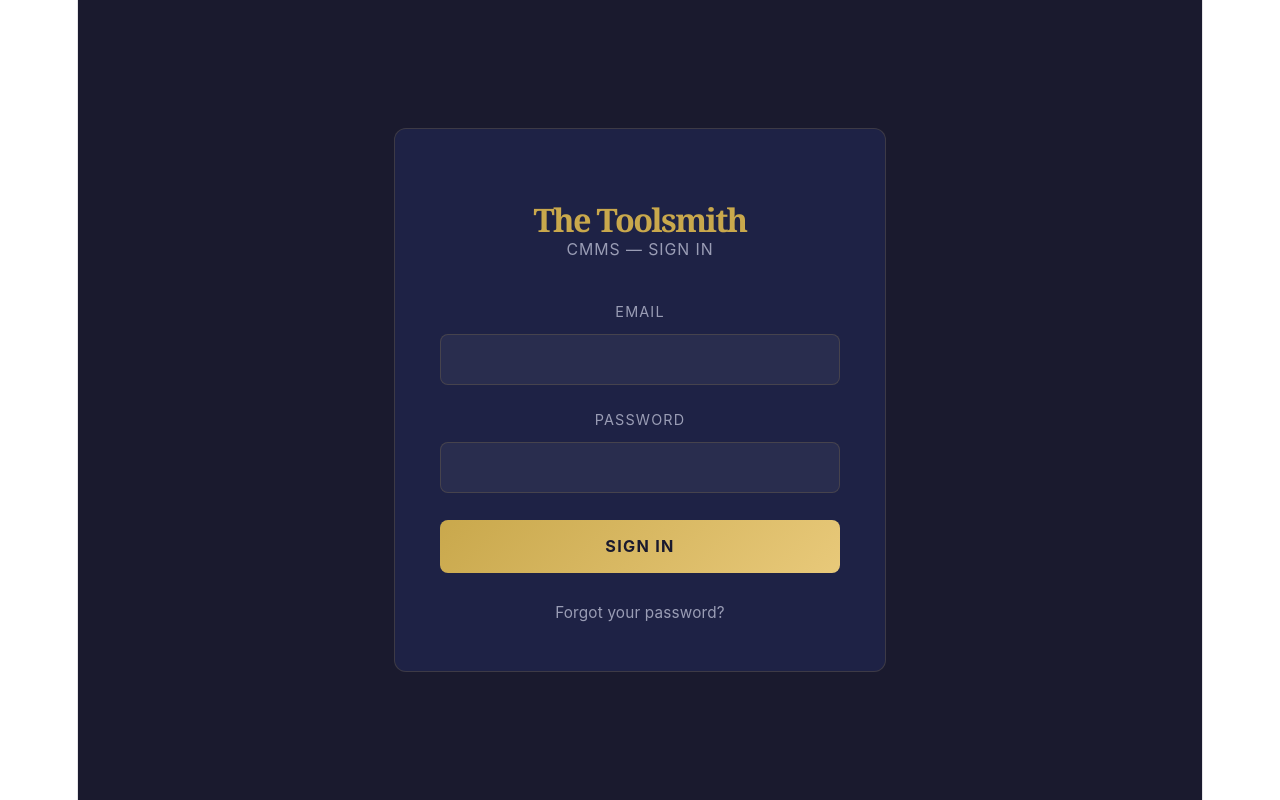
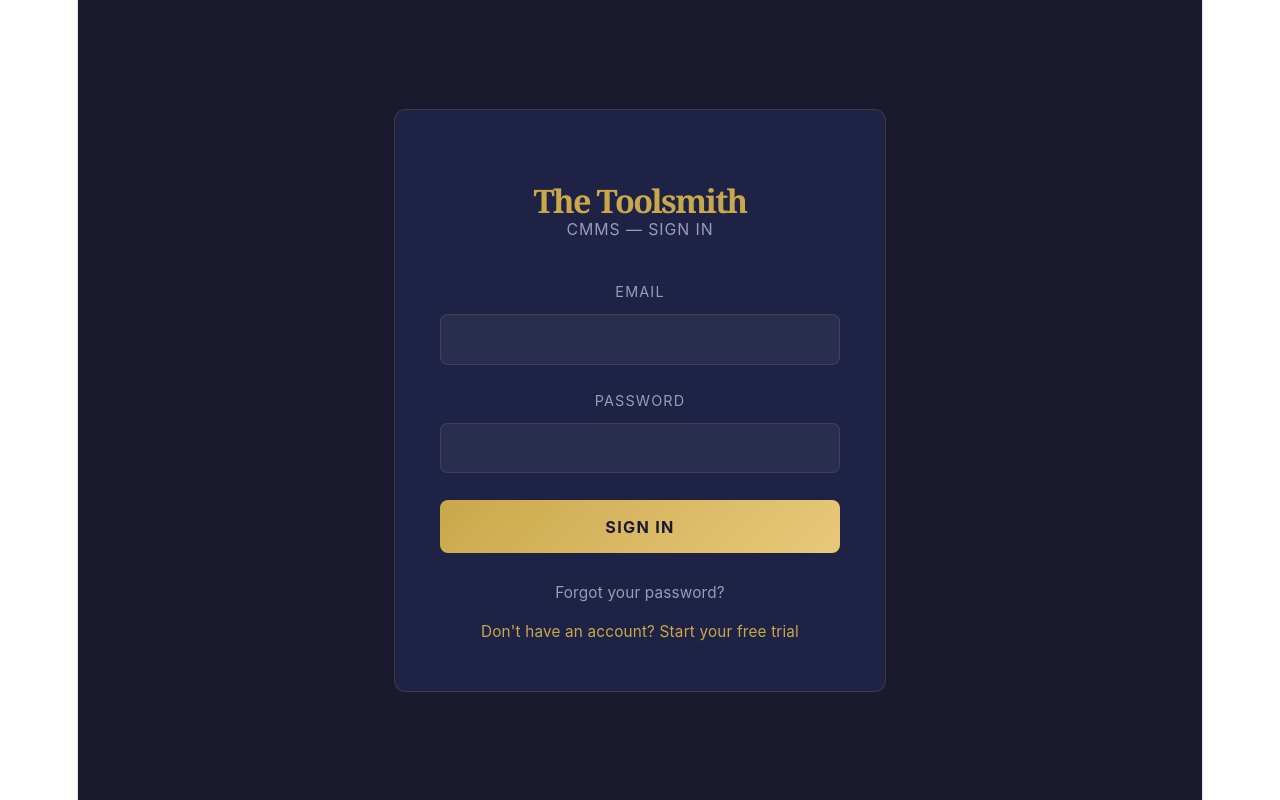
Before and after one commit to GidgetPINK/toolsmith-cmms, a React (Vite) app: page /login in a window 1280 px wide. Built offline with nearby package versions, Linux system fonts and the light colour scheme; no server answers.

Commit message:
add login register link, complete registration and upgrade screens

```diff
--- a/src/pages/Login.jsx
+++ b/src/pages/Login.jsx
@@ -1,20 +1,29 @@
 import { useState } from 'react'
 import { supabase } from '../lib/supabase'
+
+const forgotLinkStyle = {
+  display: 'block',
+  textAlign: 'center',
+  color: '#9a9db5',
+  fontSize: '0.85rem',
+  textDecoration: 'none',
+  marginTop: '0.5rem'
+}
+
+const registerLinkStyle = {
+  display: 'block',
+  textAlign: 'center',
+  color: '#c9a84c',
+  fontSize: '0.85rem',
+  textDecoration: 'none',
+  marginTop: '0.75rem'
+}
 
 export default function Login() {
   const [email, setEmail] = useState('')
   const [password, setPassword] = useState('')
   const [error, setError] = useState(null)
   const [loading, setLoading] = useState(false)
-
-  const forgotLinkStyle = {
-    display: 'block',
-    textAlign: 'center',
-    color: '#9a9db5',
-    fontSize: '0.85rem',
-    textDecoration: 'none',
-    marginTop: '0.5rem'
-  }
 
   async function handleLogin(e) {
     e.preventDefault()
@@ -172,6 +181,10 @@ export default function Login() {
             Forgot your password?
           </a>
 
+          <a href="/register" style={registerLinkStyle}>
+            Don't have an account? Start your free trial
+          </a>
+
         </form>
       </div>
     </div>
```
